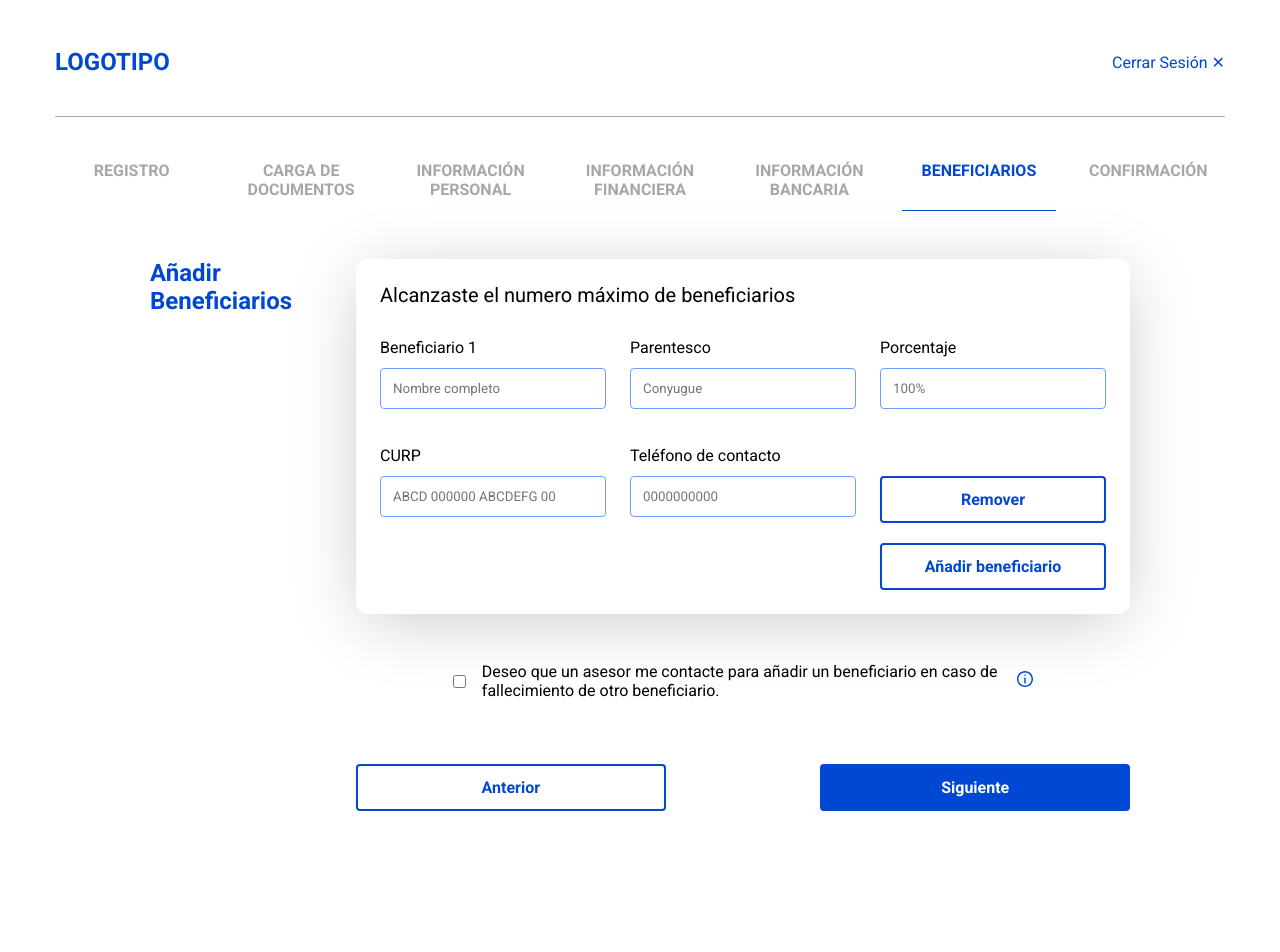
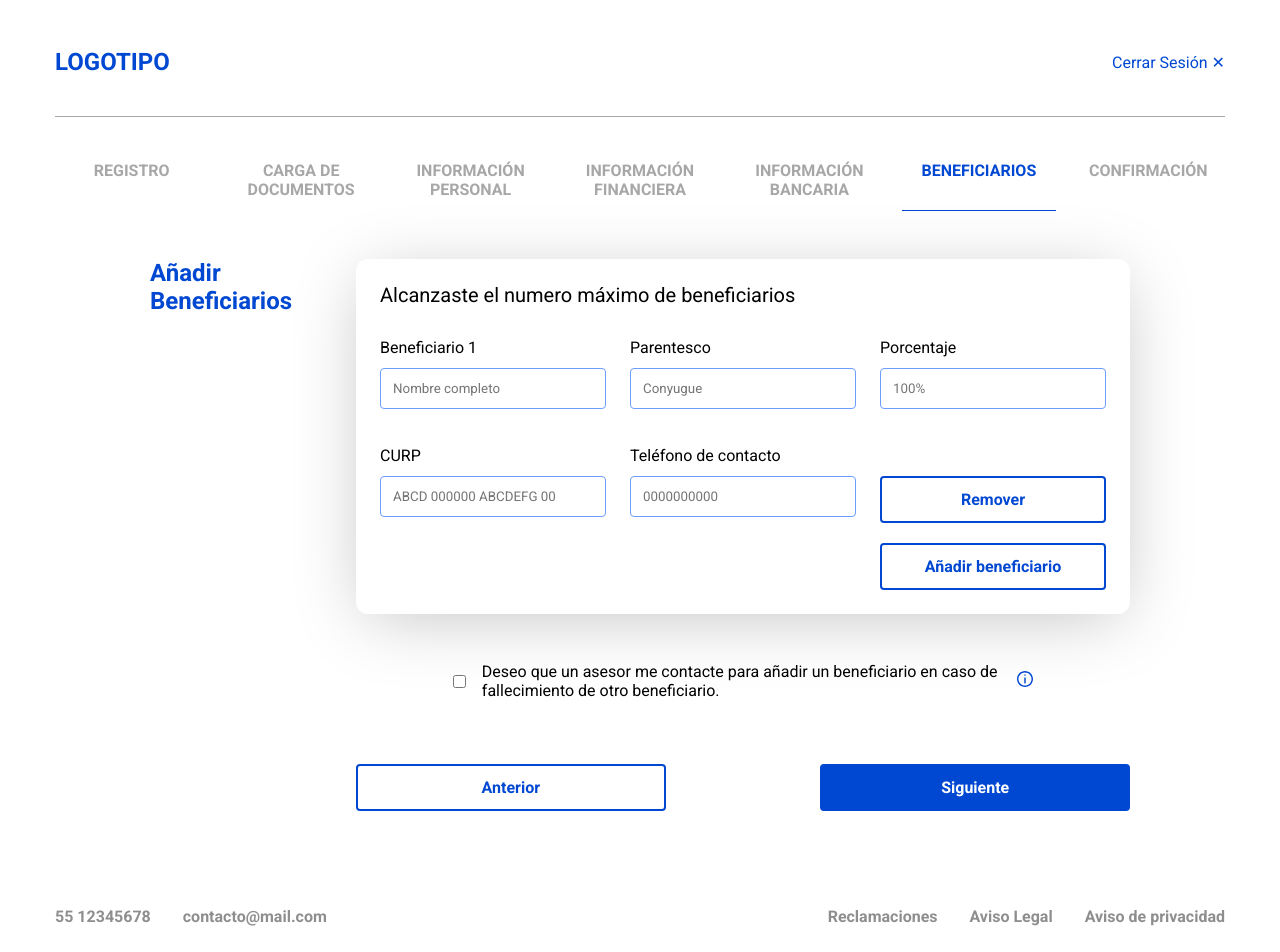
Before and after one commit to OscarAguilarL/prueba-web-trainee-columbus, a React (Vite) app: page / in a window 1280 px wide. Shown: the top 952 px of the page. Before the commit the page ends 859 px from the top, so only its background shows below. Built offline with nearby package versions, Linux system fonts and the light colour scheme.

Commit message:
Create and style footer component

```diff
--- a/src/App.tsx
+++ b/src/App.tsx
@@ -1,4 +1,4 @@
-import { Beneficiary, Header, Navigation } from './components'
+import { Beneficiary, Footer, Header, Navigation } from './components'
 
 function App() {
   return (
@@ -7,6 +7,8 @@ function App() {
       <Navigation />
 
       <Beneficiary />
+
+      <Footer />
     </div>
   )
 }
--- /dev/null
+++ b/src/components/Footer.tsx
@@ -0,0 +1,33 @@
+export const Footer = () => {
+  return (
+    <footer className="footer">
+      <section className="footer__first">
+        <div className="footer__left">
+          <a className="footer__left--item" href="">
+            55 12345678
+          </a>
+          <a className="footer__left--item" href="">
+            contacto@mail.com
+          </a>
+        </div>
+        <div className="footer__right">
+          <a className="footer__left--item" href="">
+            Reclamaciones
+          </a>
+          <a className="footer__left--item" href="">
+            Aviso Legal
+          </a>
+          <a className="footer__left--item" href="">
+            Aviso de privacidad
+          </a>
+        </div>
+      </section>
+
+      <section className="footer__second">
+        <div className="footer__left">
+          <p className="footer__left--item">Todos los derechos reservados</p>
+        </div>
+      </section>
+    </footer>
+  )
+}
--- a/src/components/index.ts
+++ b/src/components/index.ts
@@ -2,3 +2,4 @@ export * from './Header'
 export * from './Navigation'
 export * from './Beneficiary'
 export * from './Button'
+export * from './Footer'
--- /dev/null
+++ b/src/styles/components/_footer.scss
@@ -0,0 +1,35 @@
+.footer {
+  margin-block-start: 6rem;
+}
+
+.footer__first,
+.footer__second {
+  display: flex;
+  justify-content: space-between;
+  margin-block-end: 2rem;
+
+  @media screen and (max-width: $desktop-min-width) {
+    flex-direction: column;
+    align-items: center;
+    gap: 1rem;
+  }
+}
+
+.footer__left,
+.footer__right {
+  display: flex;
+  gap: 2rem;
+}
+
+.footer__left--icon,
+.footer__left--item {
+  color: darken($color: $secondary, $amount: 10);
+  text-decoration: none;
+  font-weight: bold;
+  transition: color 0.3s ease;
+  cursor: pointer;
+
+  &:hover {
+    color: darken($color: $secondary, $amount: 40);
+  }
+}
--- a/src/styles/styles.scss
+++ b/src/styles/styles.scss
@@ -7,3 +7,4 @@
 @import './components/navigation';
 @import './components/beneficiary';
 @import './components/button';
+@import './components/footer';
```
